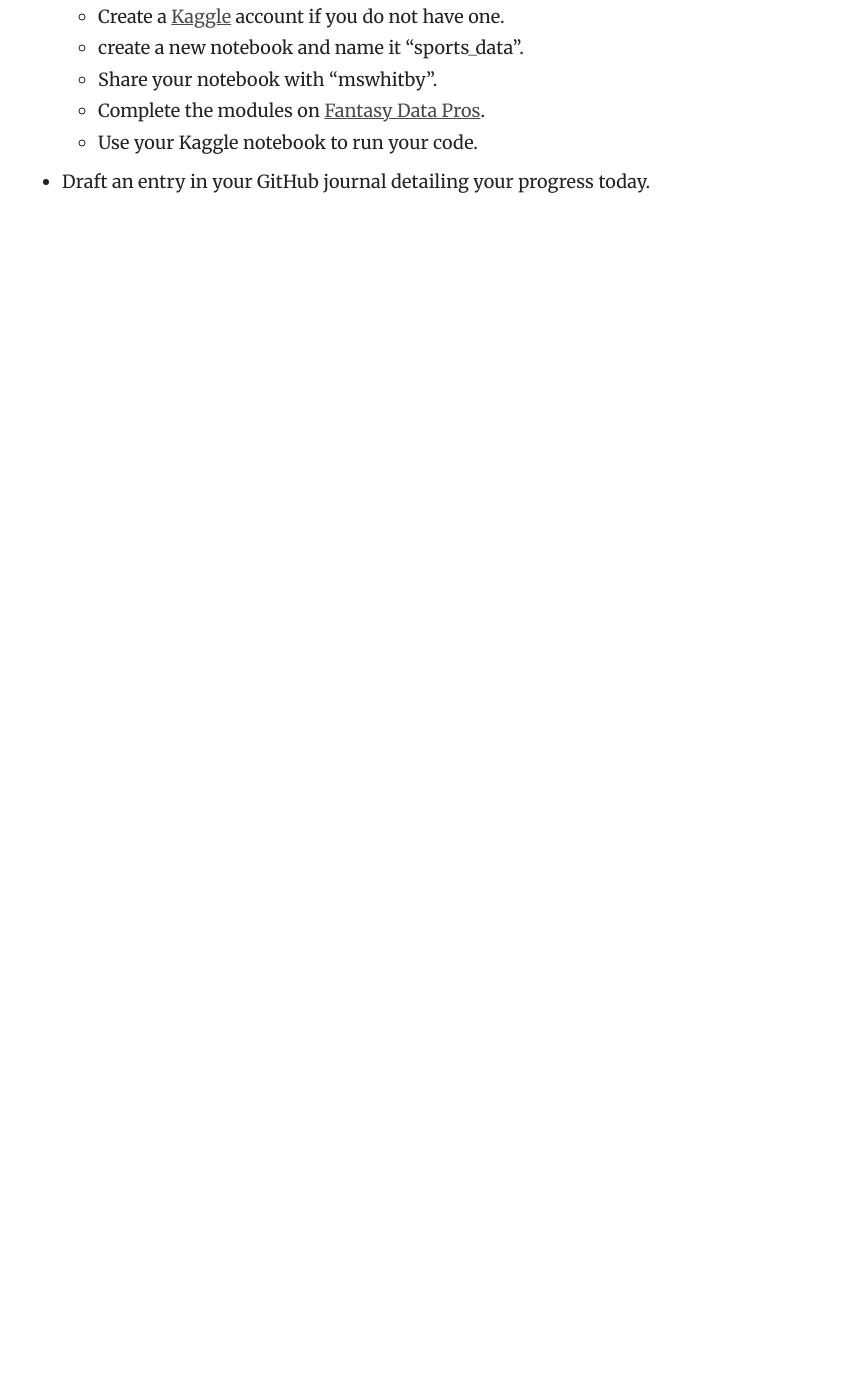
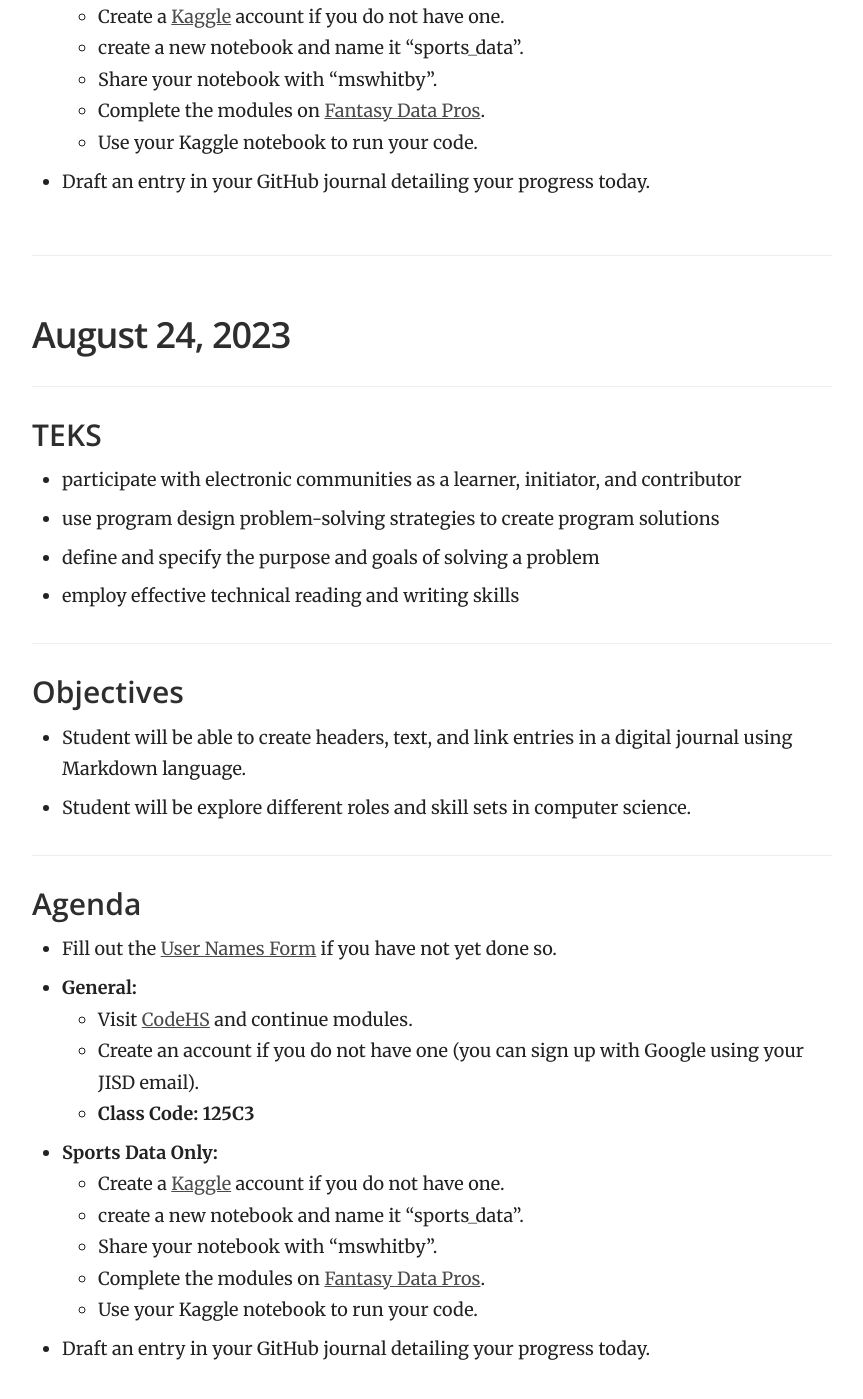
Before and after one commit to mswhitby/classroom, a Jekyll site: the page built from _docs/courses/cs1.md, in a window 1280 px wide and 1400 px high, scrolled down 5186 px. Shown: the whole window, without its empty margins (358-1221 px from the left). Built offline with Jekyll 4.4.1, drawn with Linux system fonts in a browser that asks for light colours; before the commit the page ends 5435 px from its top, so only the background shows below that.

Commit message:
Updated agendas

```diff
--- a/_docs/courses/cs1.md
+++ b/_docs/courses/cs1.md
@@ -118,3 +118,30 @@ order: 2
     - Complete the modules on [Fantasy Data Pros](https://fantasydatapros.com).
     - Use your Kaggle notebook to run your code.
 - Draft an entry in your GitHub journal detailing your progress today.
+
+----
+## August 24, 2023
+
+### TEKS
+- participate with electronic communities as a learner, initiator, and contributor
+- use program design problem-solving strategies to create program solutions
+- define and specify the purpose and goals of solving a problem
+- employ effective technical reading and writing skills
+
+### Objectives
+- Student will be able to create headers, text, and link entries in a digital journal using Markdown language.
+- Student will be explore different roles and skill sets in computer science.
+
+### Agenda
+- Fill out the [User Names Form](https://forms.gle/W9AinBmFJYDqwMq37) if you have not yet done so.
+- **General:**
+    - Visit [CodeHS](https://codehs.com/go/125C3) and continue modules.
+    - Create an account if you do not have one (you can sign up with Google using your JISD email).
+    - **Class Code: 125C3**
+- **Sports Data Only:**
+    - Create a [Kaggle](https://www.kaggle.com/) account if you do not have one.
+    - create a new notebook and name it "sports_data".
+    - Share your notebook with "mswhitby".
+    - Complete the modules on [Fantasy Data Pros](https://fantasydatapros.com).
+    - Use your Kaggle notebook to run your code.
+- Draft an entry in your GitHub journal detailing your progress today.
```
Also changed, not shown: _docs/courses/csf.md (+25 -0 lines).
